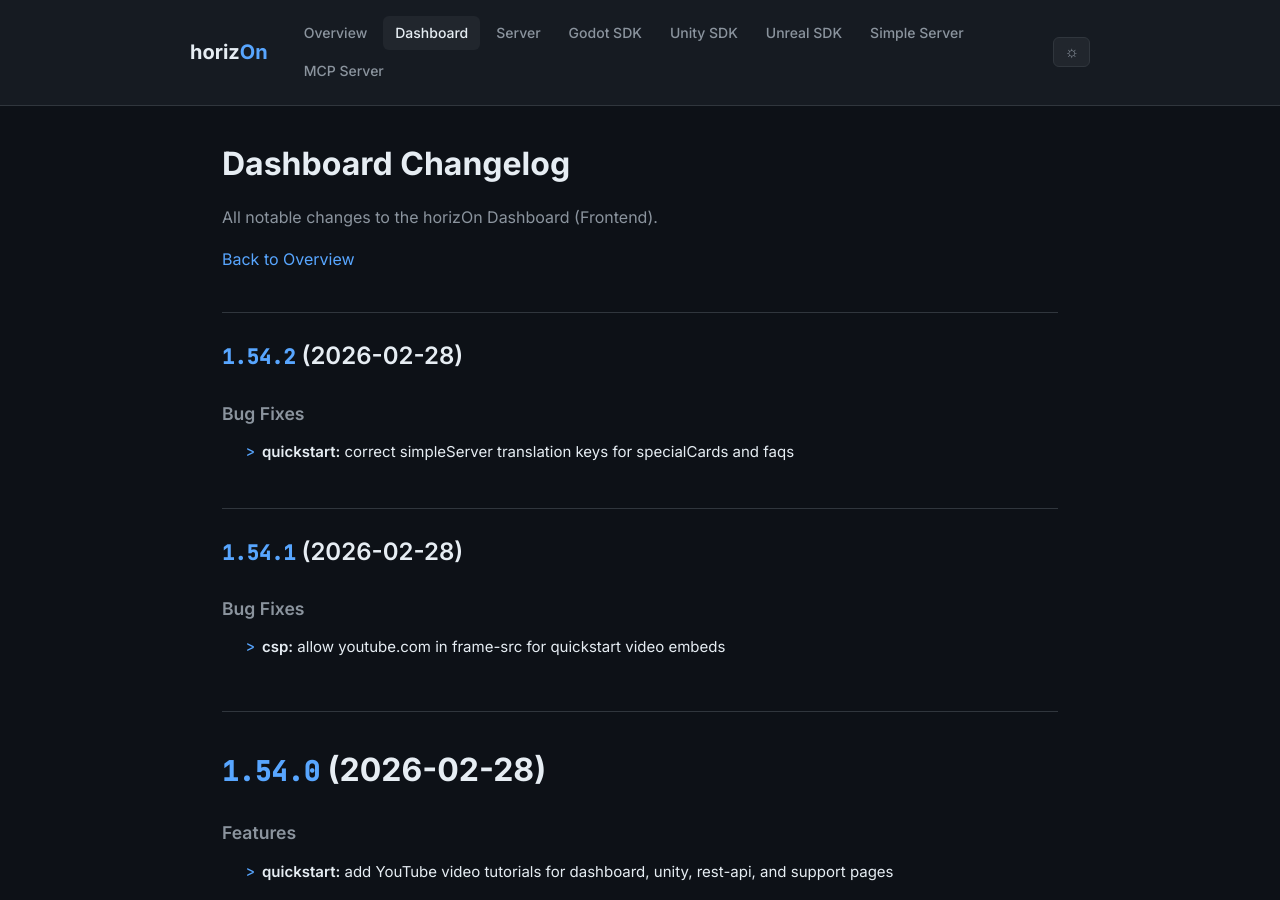
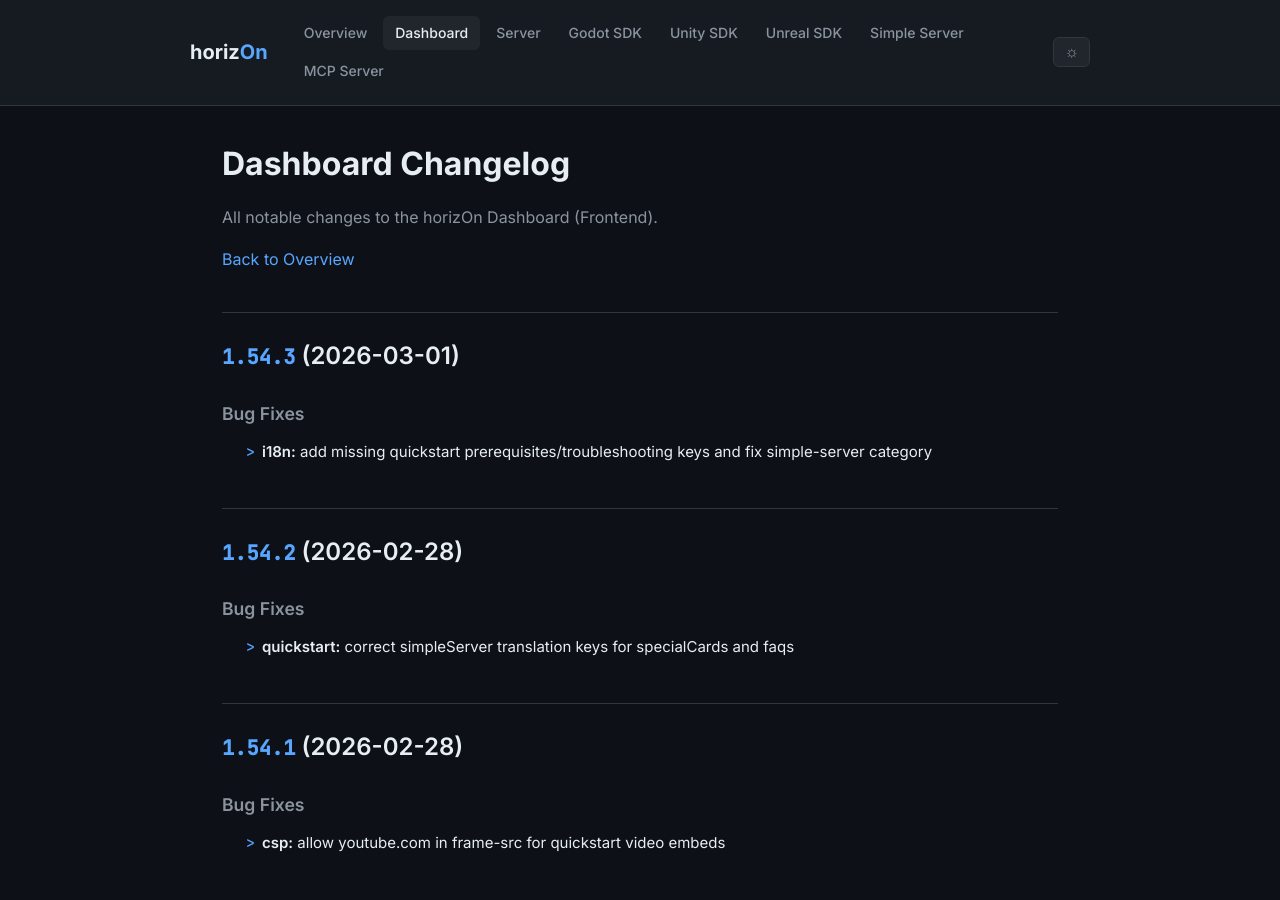
Before and after one commit to ProjectMakersDE/horizOn-Changelog, a Jekyll site: the page built from dashboard-changelog.md, in a window 1280 px wide and 900 px high. Built offline with Jekyll 4.4.1, drawn with Linux system fonts in a browser that asks for light colours.

Commit message:
chore: sync changelogs [skip ci]

```diff
--- a/dashboard-changelog.md
+++ b/dashboard-changelog.md
@@ -8,6 +8,13 @@ title: Dashboard Changelog
 All notable changes to the horizOn Dashboard (Frontend).
 
 [Back to Overview](.)
+
+## [1.54.3](https://github.com/ProjectMakersDE/horizOn-Dashboard/compare/v1.54.2...v1.54.3) (2026-03-01)
+
+
+### Bug Fixes
+
+* **i18n:** add missing quickstart prerequisites/troubleshooting keys and fix simple-server category ([d1bcaaf](https://github.com/ProjectMakersDE/horizOn-Dashboard/commit/d1bcaafc078fccaa231538104c433e20d1fb1365))
 
 ## [1.54.2](https://github.com/ProjectMakersDE/horizOn-Dashboard/compare/v1.54.1...v1.54.2) (2026-02-28)
 
```
Also changed, not shown: index.md (+1 -1 lines).
